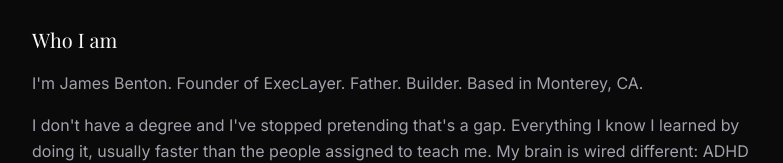
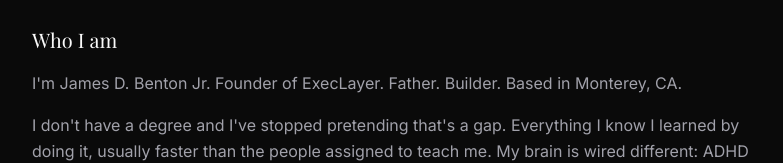
Before and after one commit to BMC-INC/execlayer-net, a Next.js app: page / in a window 1280 px wide. Shown: the part 345-508 px from the top of the page, without its empty margins (248-1031 px from the left). Built offline with nearby package versions, Linux system fonts and the light colour scheme; a web font is replaced by a local one.

Commit message:
content: use full legal name James D. Benton Jr. on Home
The Who I am line now carries the full name, and the Person schema
gains it as alternateName so the Zenodo byline variant resolves to the
same identity.

```diff
--- a/src/app/page.tsx
+++ b/src/app/page.tsx
@@ -19,8 +19,8 @@
           Who I am
         </h2>
         <p className="text-[var(--color-muted)] leading-relaxed mb-4">
-          I&apos;m James Benton. Founder of ExecLayer. Father. Builder. Based in
-          Monterey, CA.
+          I&apos;m James D. Benton Jr. Founder of ExecLayer. Father. Builder.
+          Based in Monterey, CA.
         </p>
         <p className="text-[var(--color-muted)] leading-relaxed mb-4">
           I don&apos;t have a degree and I&apos;ve stopped pretending that&apos;s
@@ -153,6 +153,7 @@
           "@context": "https://schema.org",
           "@type": "Person",
           name: founder.name,
+          alternateName: founder.fullName,
           jobTitle: founder.jobTitle,
           url: founder.url,
           homeLocation: {
--- a/src/lib/siteData.ts
+++ b/src/lib/siteData.ts
@@ -1,5 +1,6 @@
 export const founder = {
   name: "James Benton",
+  fullName: "James D. Benton Jr.",
   jobTitle: "Founder, ExecLayer",
   linkedin: "https://www.linkedin.com/in/james-benton-execlayer/",
   github: "https://github.com/BMC-INC",
```
